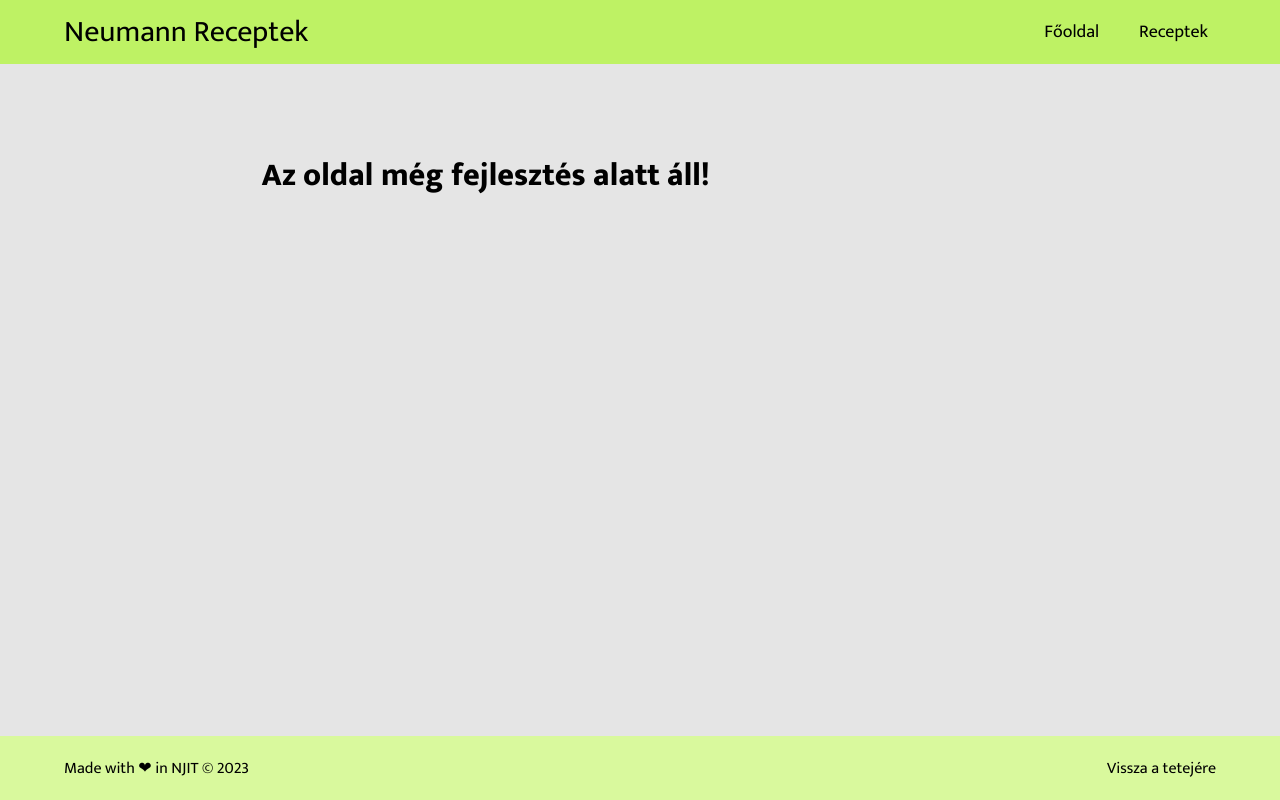
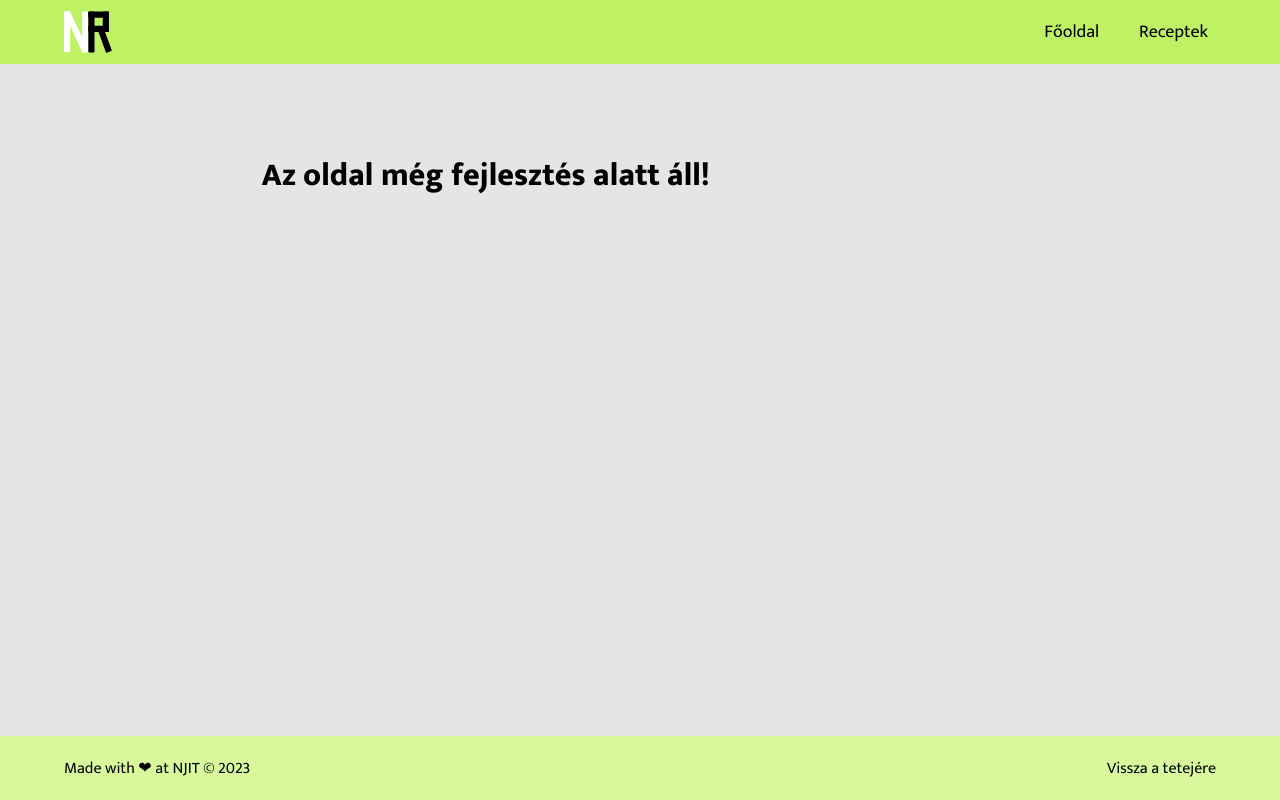
Before and after one commit to brown-bas/IKT_Project_1, a SvelteKit app: page / in a window 1280 px wide. Built offline with nearby package versions, Linux system fonts and the light colour scheme.

Commit message:
Új logó és favicon, illetve <title> elemek minden oldalhoz hozzáadva

```diff
--- a/src/app.html
+++ b/src/app.html
@@ -2,7 +2,7 @@
 <html lang="en">
 	<head>
 		<meta charset="utf-8" />
-		<link rel="icon" href="%sveltekit.assets%/favicon.png" />
+		<link rel="icon" href="%sveltekit.assets%/favicon.svg" />
 		<meta name="viewport" content="width=device-width" />
 		%sveltekit.head%
 	</head>
--- a/src/lib/components/Footer.svelte
+++ b/src/lib/components/Footer.svelte
@@ -3,7 +3,7 @@
 </script>
 
 <footer>
-  <p>Made with ❤ in NJIT © 2023</p>
+  <p>Made with ❤ at NJIT © 2023</p>
   {#if scrollTopBtn}
     <button on:click={() => window.scrollTo(0,0)}>Vissza a tetejére</button>
   {/if}
--- a/src/lib/components/Header.svelte
+++ b/src/lib/components/Header.svelte
@@ -1,5 +1,9 @@
+<script>
+  import Logo from '/logo.svg'
+</script>
+
 <header>
-  <h1>Neumann Receptek</h1>
+  <img src={Logo} alt="Logo" title="Neumann Receptek">
   <div id="links">
     <a href="/">Főoldal</a>
     <a href="/recipes">Receptek</a>
@@ -11,7 +15,11 @@
 
   @layer components{
     header{
-      @apply w-screen px-16 md:h-16 h-32 bg-lime-300 gap-4 flex md:flex-row flex-col md:justify-between justify-center items-center fixed z-50
+      @apply w-screen px-16 md:h-16 h-32 bg-lime-300 gap-4 flex md:flex-row flex-col md:justify-between justify-center items-center fixed z-50;
+    }
+
+    header img{
+      @apply md:h-2/3 h-1/3;
     }
 
     h1{
@@ -19,7 +27,7 @@
     }
 
     #links{
-      @apply flex flex-row gap-6
+      @apply flex flex-row gap-6;
     }
 
     #links a{
--- a/src/routes/+page.svelte
+++ b/src/routes/+page.svelte
@@ -1 +1,4 @@
+<svelte:head>
+  <title>Főoldal - Neumann Receptek</title>
+</svelte:head>
 <h1>Az oldal még fejlesztés alatt áll!</h1>
--- a/src/routes/recipes/+page.svelte
+++ b/src/routes/recipes/+page.svelte
@@ -3,6 +3,9 @@
   import recipes from '$lib/recipes.json';
 </script>
 
+<svelte:head>
+  <title>Receptek - Neumann Receptek</title>
+</svelte:head>
 <h1>Receptek</h1>
 <div class="recipeContainer">
   {#each recipes as recipe}
@@ -44,5 +47,5 @@
     h1{
       @apply text-4xl md:text-start md:w-max w-full text-center mb-2;
     }
-}
+  }
 </style>
--- a/src/routes/recipes/[id]/+page.svelte
+++ b/src/routes/recipes/[id]/+page.svelte
@@ -23,6 +23,9 @@
   }
 </script>
 
+<svelte:head>
+  <title>{recipe == null ? "Hiba" : recipe.title} - Neumann Receptek</title>
+</svelte:head>
 {#if recipe != null}
   <div class="flex md:flex-row flex-col md:items-center gap-4">
     <a href="../recipes">Vissza</a>
@@ -62,6 +65,7 @@
   {/each}
   {:else}
   <h1 class="b">A recept nem létezik!</h1>
+  <a href="../recipes">Vissza</a>
 {/if}
 
 <style lang="postcss">
```
Also changed, not shown: static/favicon.svg (added), static/logo.svg (added).
